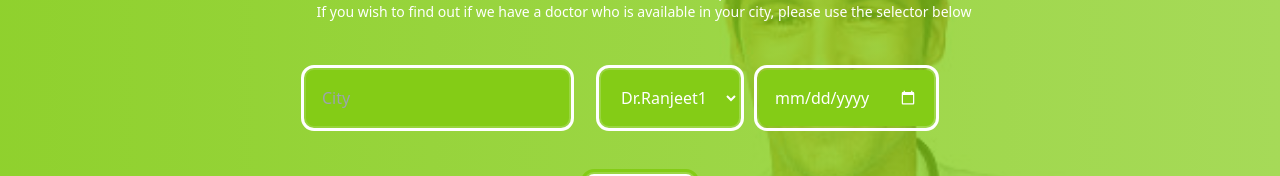
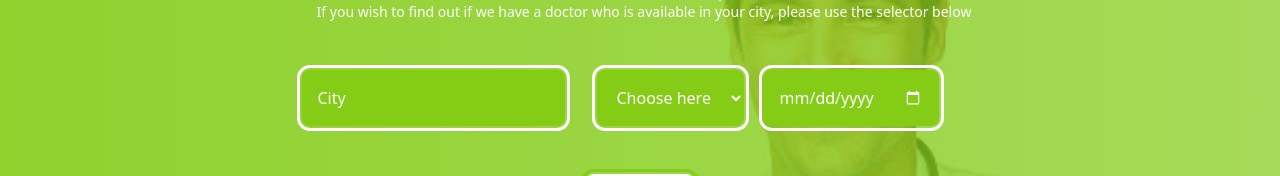
Before and after one commit to Chimwemwe-127001/book-appointment-frontend, a React (Create React App) app: page /reserve in a window 1280 px wide. Shown: the part 148-324 px from the top of the page. Built offline with nearby package versions, Linux system fonts and the light colour scheme; no server answers.

Commit message:
Fix rservation form

```diff
--- a/src/App.css
+++ b/src/App.css
@@ -78,6 +78,9 @@
   filter: invert(1);
 }
 
-::placeholder{
-  color: white;
+input::-webkit-input-placeholder{
+  color: #fff;
 }
+input:-moz-placeholder {
+  color: #fff;
+}
--- a/src/pages/ReserveForm.js
+++ b/src/pages/ReserveForm.js
@@ -27,13 +27,14 @@ const ReserveForm = () => (
       </div>
       <div className="mt-5 flex justify-center">
         <div className="flex flex-col lg:block">
-          <input type="text" placeholder="City" className="lg:mr-5 mb-4 p-3 bg-lime-500 rounded-lg outline outline-offset-2 outline-3" />
-          <select name="availableDoctors" id="availableDoctors" className="lg:ml-3 lg:mr-5 p-3 bg-lime-500 rounded-lg outline outline-offset-2 outline-3">
+          <input type="text" placeholder="City" required className="lg:mr-5 mb-4 p-3 bg-lime-500 rounded-lg outline outline-offset-2 outline-3" />
+          <select name="availableDoctors" required id="availableDoctors" className="lg:ml-3 lg:mr-5 p-3 bg-lime-500 rounded-lg outline outline-offset-2 outline-3">
+            <option value="" selected disabled hidden>Choose here</option>
             <option value="Ranjeet"> Dr.Ranjeet1 </option>
             <option value="Ranjeet"> Dr.Ranjeet2 </option>
             <option value="Ranjeet"> Dr.Ranjeet3 </option>
           </select>
-          <input type="date" value="Date" className="text-white mt-6 lg:mt-0 lg:mr-10 p-3 bg-lime-500 rounded-lg outline outline-offset-2 outline-3" />
+          <input type="date" value="Date" required className="text-white mt-6 lg:mt-0 lg:mr-10 p-3 bg-lime-500 rounded-lg outline outline-offset-2 outline-3" />
           <br />
           <div className="flex flex-col items-center lg:grow">
             <input type="submit" value="Book Now" className="mt-4 text-lime-500 bg-white p-3 rounded-lg outline outline-offset-2 outline-3" />
```
